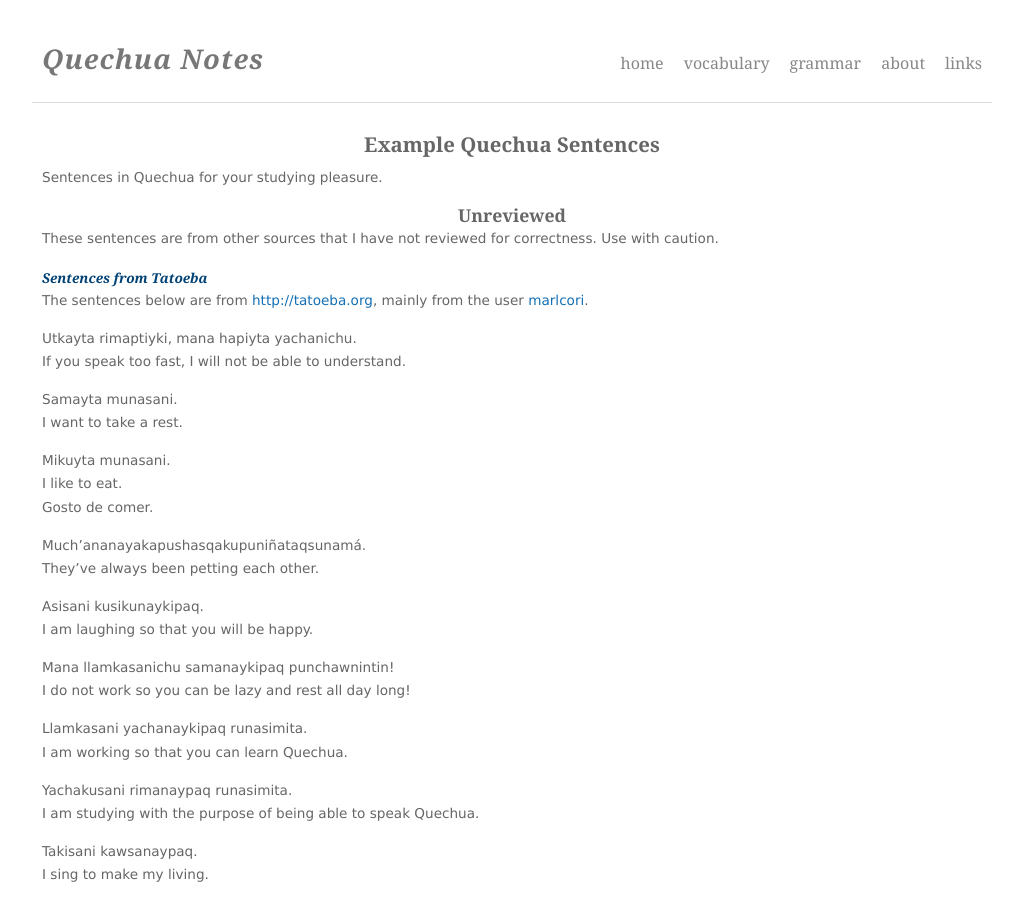
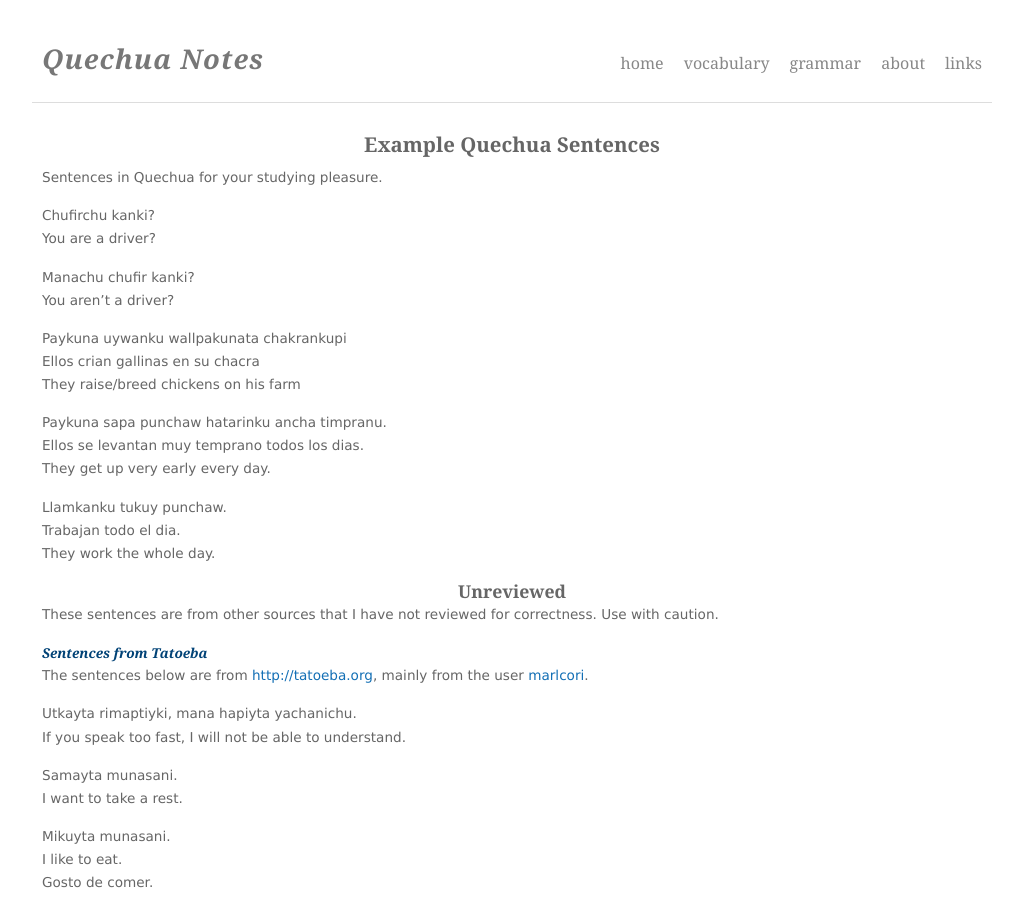
Before and after one commit to Ramblurr/Quechua, a Jekyll site: the page built from sentences.markdown, in a window 1280 px wide and 900 px high. Shown: the whole window, without its empty margins (128-1151 px from the left). Built offline with Jekyll 4.4.1, drawn with Linux system fonts in a browser that asks for light colours; Markdown is read by kramdown in place of the engine named in the settings.

Commit message:
add some sentences

```diff
--- a/sentences.markdown
+++ b/sentences.markdown
@@ -6,6 +6,25 @@ title: Example Sentences - Quechua Language Notes
 # Example Quechua Sentences
 
 Sentences in Quechua for your studying pleasure.
+
+Chufirchu kanki?
+You are a driver?
+
+Manachu chufir kanki?
+You aren't a driver?
+
+Paykuna uywanku wallpakunata chakrankupi
+Ellos crian gallinas en su chacra
+They raise/breed chickens on his farm
+
+Paykuna sapa punchaw hatarinku ancha timpranu.
+Ellos se levantan muy temprano todos los dias.
+They get up very early every day.
+
+Llamkanku tukuy punchaw.
+Trabajan todo el dia.
+They work the whole day.
+
 
 ## Unreviewed
 
```
